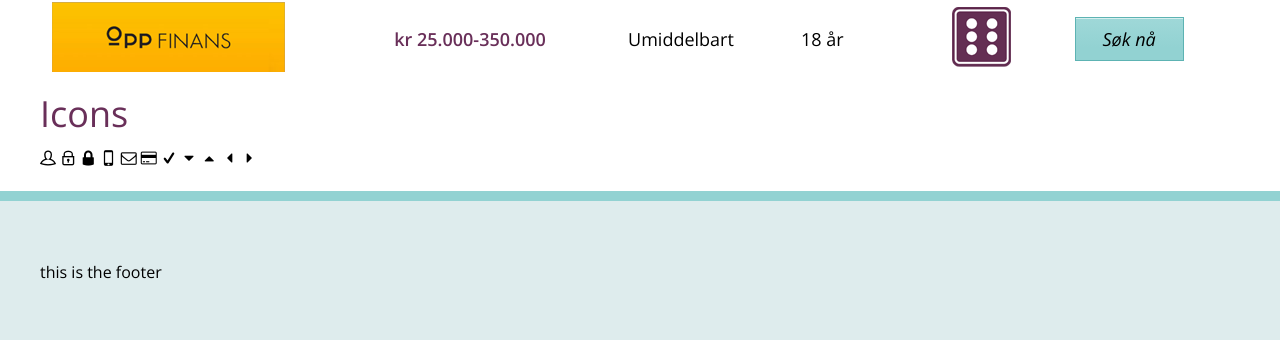
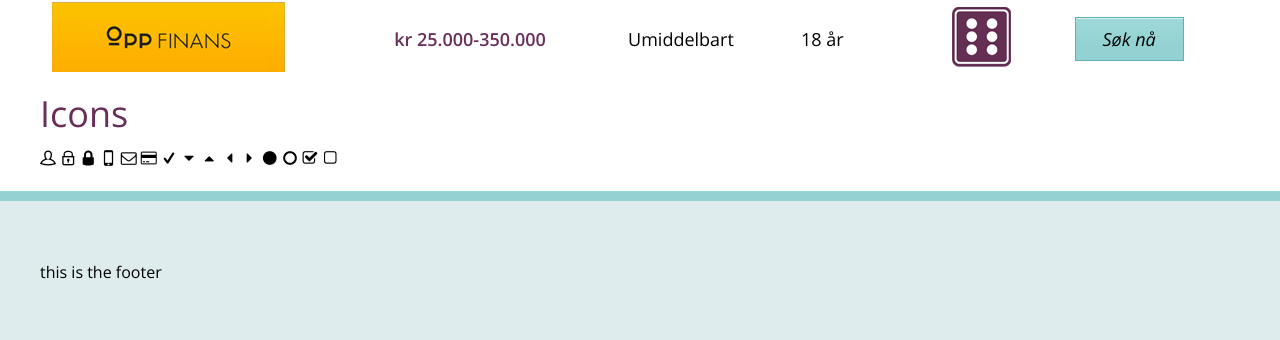
Before and after one commit to front/forbrukerhjelpen-static, a Jekyll site: the page built from index.html, in a window 1280 px wide. Shown: the part 1408-1748 px from the top of the page. Built offline with Jekyll 4.4.1, drawn with Linux system fonts in a browser that asks for light colours.

Commit message:
#5812 Added 4 more icons to the custom icon font

```diff
--- a/css/icons.css
+++ b/css/icons.css
@@ -71,3 +71,15 @@
 .icon-arrow-right:before {
   content: "k";
 }
+.icon-check-off:before {
+  content: "l";
+}
+.icon-check-on:before {
+  content: "m";
+}
+.icon-radio-off:before {
+  content: "n";
+}
+.icon-radio-on:before {
+  content: "o";
+}
--- a/index.html
+++ b/index.html
@@ -96,5 +96,9 @@ title: Forbrukerhjelpen
 		<i class="icon-arrow-up"></i>
 		<i class="icon-arrow-left"></i>
 		<i class="icon-arrow-right"></i>
+		<i class="icon-radio-on"></i>
+		<i class="icon-radio-off"></i>
+		<i class="icon-check-on"></i>
+		<i class="icon-check-off"></i>
 	</div>
 </div>
```
Also changed, not shown: fonts/forbrukerhjelpen.ttf, fonts/forbrukerhjelpen.woff, 2 other files.
